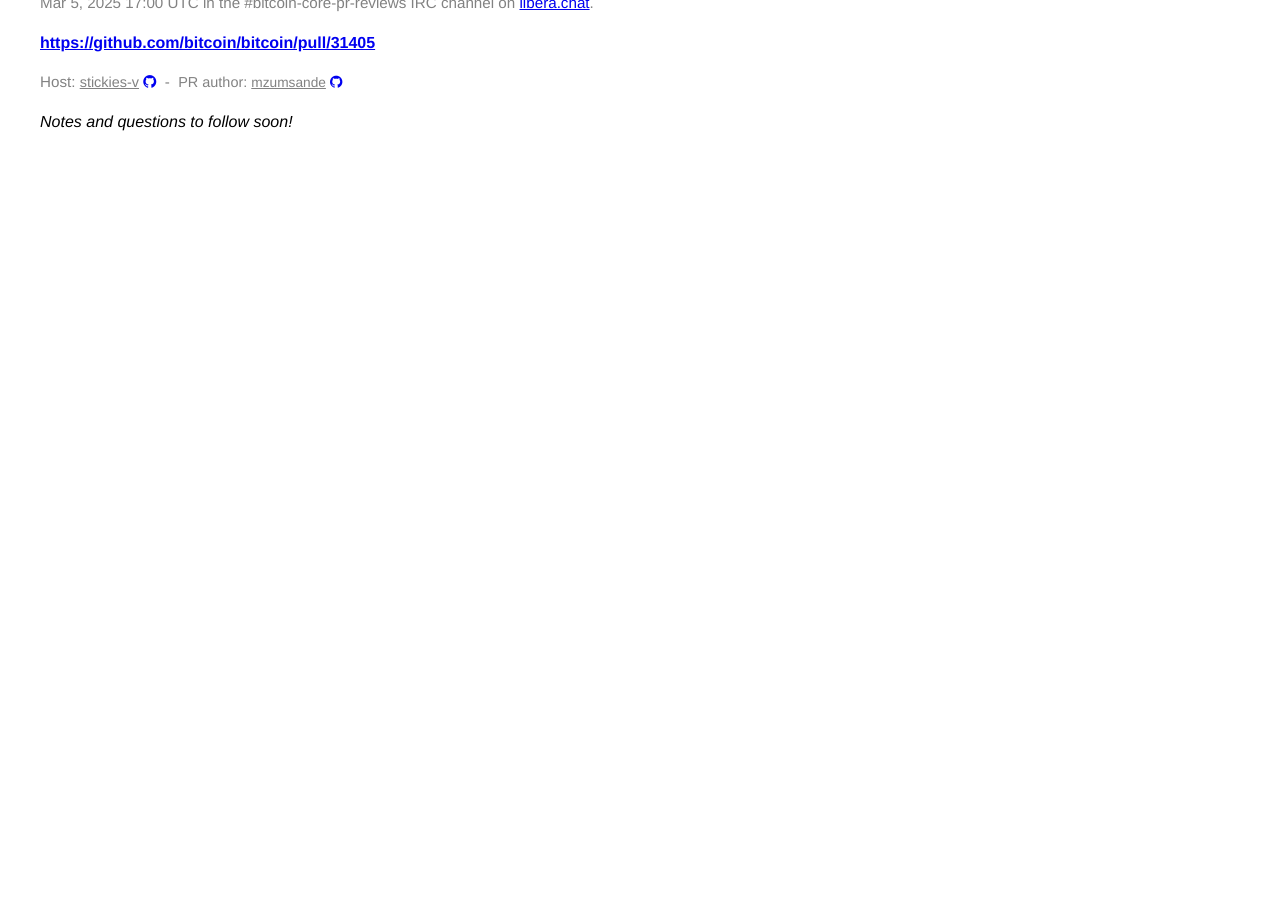
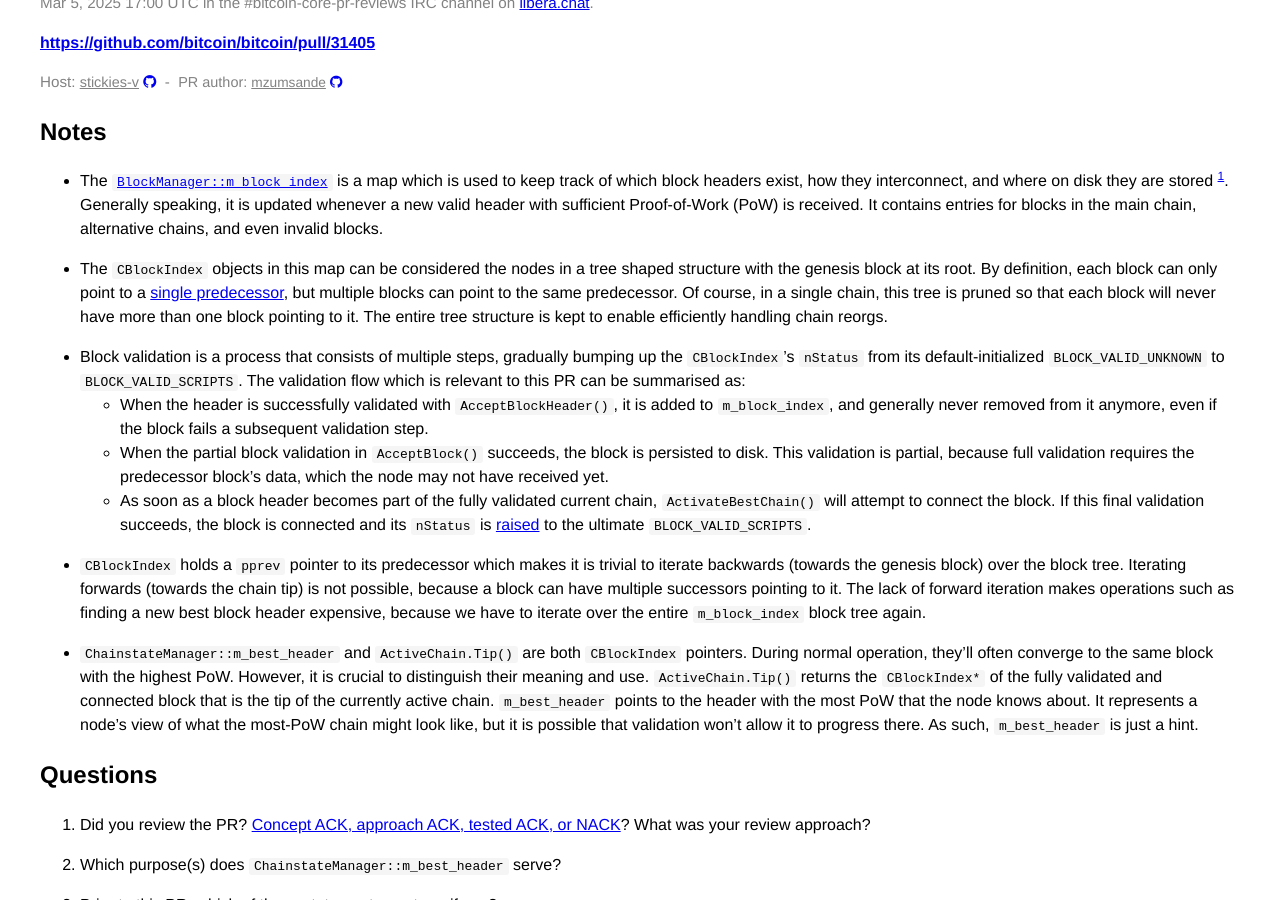
Before and after one commit to bitcoin-core-review-club/website, a Jekyll site: the page built from _posts/2025-03-05-#31405.md, in a window 1280 px wide and 900 px high, scrolled down 212 px. Built offline with Jekyll 4.4.1, drawn with Linux system fonts in a browser that asks for light colours; before the commit the page ends 916 px from its top, so only the background shows below that; some of the changed text lies outside the part shown.

Commit message:
add notes and questions for n31405

```diff
--- a/_posts/2025-03-05-#31405.md
+++ b/_posts/2025-03-05-#31405.md
@@ -7,20 +7,46 @@ authors: [mzumsande]
 components: ["validation"]
 host: stickies-v
 status: upcoming
-commit:
+commit: 4ba2e480ffa0b77113953bee4ff5c9349e277e7e
 ---
 
-_Notes and questions to follow soon!_
-
-<!-- TODO: Before meeting, add notes and questions
 ## Notes
 
+- The [`BlockManager::m_block_index`](https://github.com/bitcoin/bitcoin/blob/3c1f72a36700271c7c1293383549c3be29f28edb/src/node/blockstorage.h#L277) is a map which is used to keep track of which block headers exist, how they interconnect, and where on disk they are stored [^1]. Generally speaking, it is updated whenever a new valid header with sufficient Proof-of-Work (PoW) is received. It contains entries for blocks in the main chain, alternative chains, and even invalid blocks.
+
+- The `CBlockIndex` objects in this map can be considered the nodes in a tree shaped structure with the genesis block at its root. By definition, each block can only point to a [single predecessor](https://github.com/bitcoin/bitcoin/blob/3c1f72a36700271c7c1293383549c3be29f28edb/src/chain.h#L147), but multiple blocks can point to the same predecessor. Of course, in a single chain, this tree is pruned so that each block will never have more than one block pointing to it. The entire tree structure is kept to enable efficiently handling chain reorgs.
+
+- Block validation is a process that consists of multiple steps, gradually bumping up the `CBlockIndex`'s `nStatus` from its default-initialized `BLOCK_VALID_UNKNOWN` to `BLOCK_VALID_SCRIPTS`. The validation flow which is relevant to this PR can be summarised as:
+	- When the header is successfully validated with `AcceptBlockHeader()`, it is added to `m_block_index`, and generally never removed from it anymore, even if the block fails a subsequent validation step.
+	- When the partial block validation in `AcceptBlock()` succeeds, the block is persisted to disk. This validation is partial, because full validation requires the predecessor block's data, which the node may not have received yet.
+	- As soon as a block header becomes part of the fully validated current chain, `ActivateBestChain()` will attempt to connect the block. If this final validation succeeds, the block is connected and its `nStatus` is [raised](https://github.com/bitcoin/bitcoin/blob/3c1f72a36700271c7c1293383549c3be29f28edb/src/validation.cpp#L2762) to the ultimate `BLOCK_VALID_SCRIPTS`.
+
+- `CBlockIndex` holds a `pprev` pointer to its predecessor which makes it is trivial to iterate backwards (towards the genesis block) over the block tree. Iterating forwards (towards the chain tip) is not possible, because a block can have multiple successors pointing to it. The lack of forward iteration makes operations such as finding a new best block header expensive, because we have to iterate over the entire `m_block_index` block tree again.
+
+- `ChainstateManager::m_best_header` and `ActiveChain.Tip()` are both `CBlockIndex` pointers. During normal operation, they'll often converge to the same block with the highest PoW. However, it is crucial to distinguish their meaning and use. `ActiveChain.Tip()` returns the `CBlockIndex*` of the fully validated and connected block that is the tip of the currently active chain. `m_best_header` points to the header with the most PoW that the node knows about. It represents a node's view of what the most-PoW chain might look like, but it is possible that validation won't allow it to progress there. As such, `m_best_header` is just a hint.
 
 
 ## Questions
 
 1. Did you review the PR? [Concept ACK, approach ACK, tested ACK, or NACK](https://github.com/bitcoin/bitcoin/blob/master/CONTRIBUTING.md#peer-review)? What was your review approach?
--->
+
+1. Which purpose(s) does `ChainstateManager::m_best_header` serve?
+
+1. Prior to this PR, which of these statements are true, if any?
+	- A) a `CBlockIndex` with an INVALID predecessor will ALWAYS have a `BLOCK_FAILED_CHILD` `nStatus`
+	- B) a `CBlockIndex` with only VALID predecessors will NEVER have a `BLOCK_FAILED_CHILD` `nStatus`
+
+1. One of the goals of this PR is to ensure `m_best_header`, and the `nStatus` of successors of an invalid block are always correctly set. Which functions are directly responsible for updating these values?
+
+1. For which scenario(s), if any, can commit [validation: call InvalidChainfound also from AcceptBlock](https://github.com/bitcoin-core-review-club/bitcoin/commit/163b01eae82a9dd94dcda94cf13001e46b4a8a56) introduce behaviour change?
+
+1. Most of the logic in commit [validation: in invalidateblock, calculate m_best_header right away](https://github.com/bitcoin-core-review-club/bitcoin/commit/4100495125e9a06b2403f7520fae9f45c3fd9e4c) implements finding the new best header. What prevents us from just using `RecalculateBestHeader()` here?
+
+1. How many times does `Chainstate::InvalidBlock()` trigger the `m_best_header` recalculation, 1) before this PR and 2) after this PR?
+
+1. In [validation: in invalidateblock, mark children as invalid right away](https://github.com/bitcoin-core-review-club/bitcoin/commit/e32df45a62e6999b12d035758c9c6bd4994ea682)`cand_invalid_descendants` is implemented as a `std::multimap<const CBlockIndex*, CBlockIndex*>`. Can you think of any other type(s) that would work well in this context?
+
+1. Would we still need the  `cand_invalid_descendants` cache if we were able to iterate forwards (i.e. away from the genesis block) over the block tree? What would be the pros and cons of such an approach, compared to the one taken in this PR?
 
 
 <!-- TODO: After a meeting, uncomment and add meeting log between the irc tags
@@ -29,3 +55,7 @@ _Notes and questions to follow soon!_
 {% irc %}
 {% endirc %}
 -->
+
+## Footnotes
+
+[^1]: https://bitcoin.stackexchange.com/a/51026/129640
```
